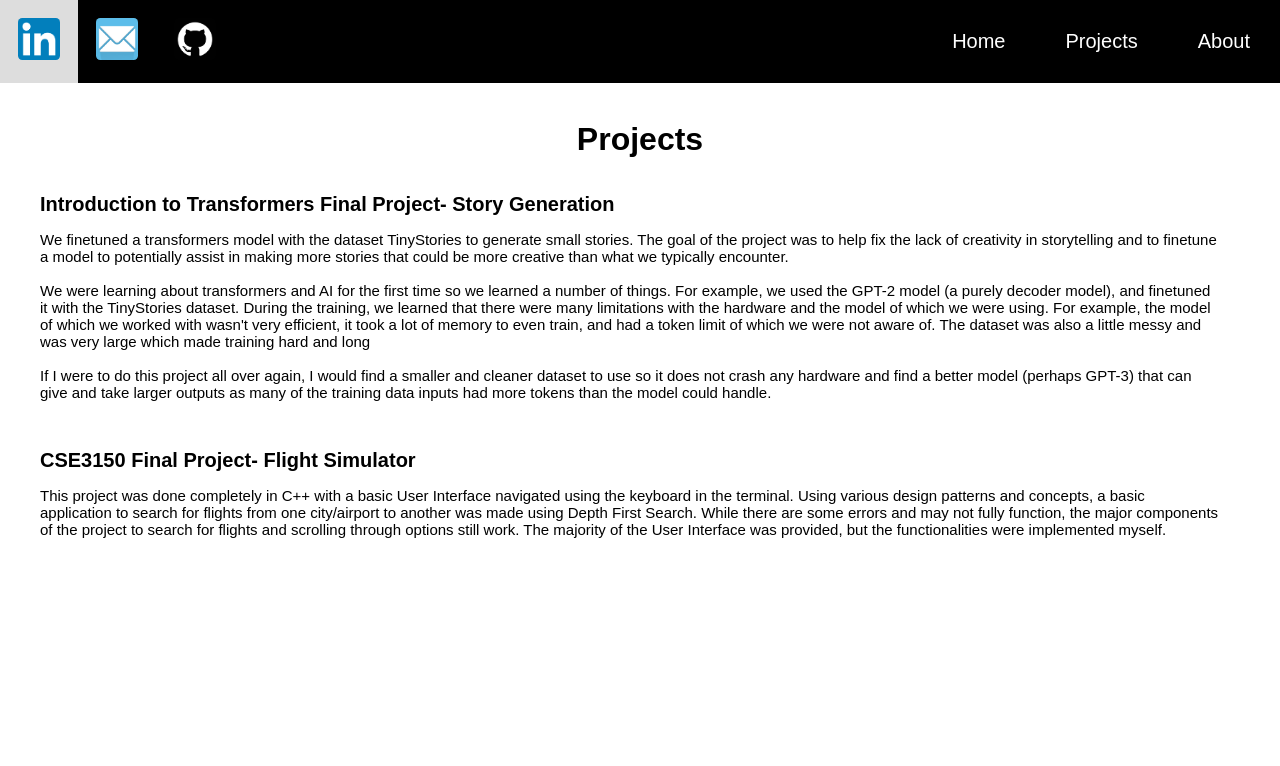
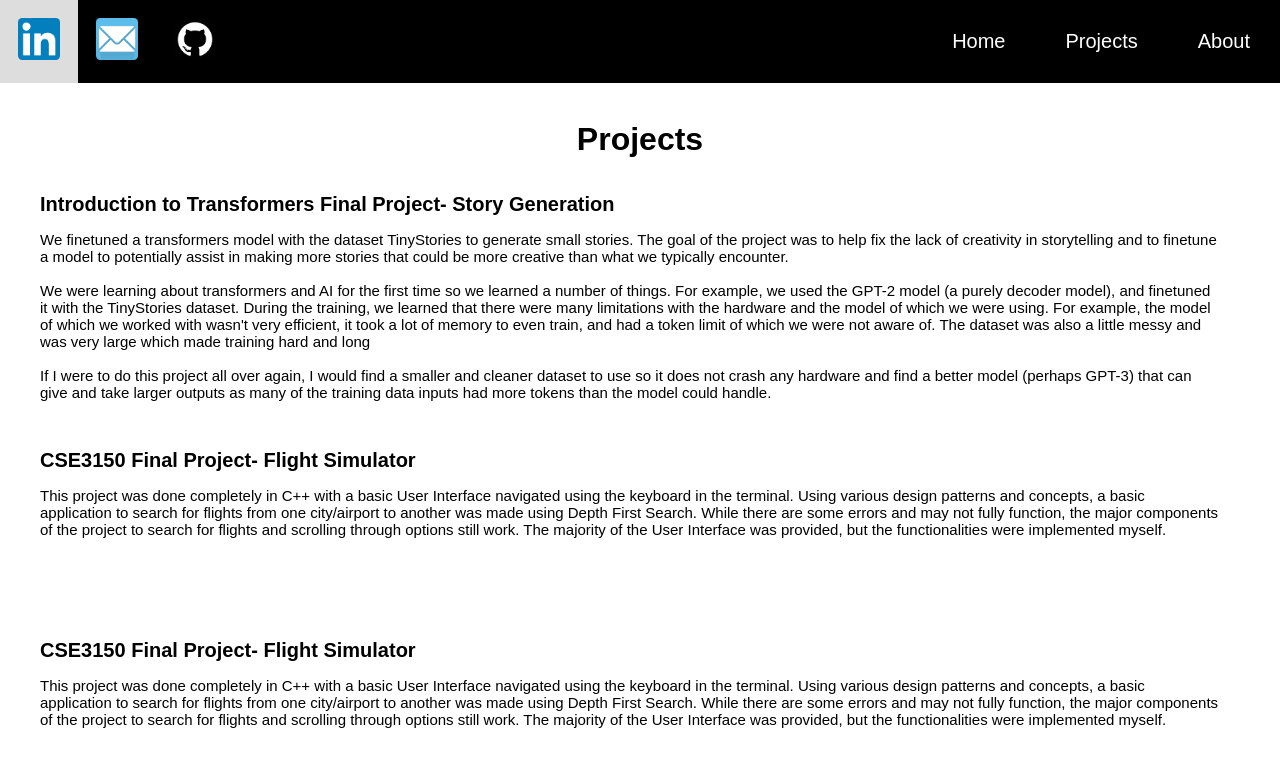
Before and after one commit to PsYchiiC8/PsYchiiC8.github.io, a React (Create React App) app: page /#/projects in a window 1280 px wide. Shown: the top 766 px of the page. Built offline with nearby package versions, Linux system fonts and the light colour scheme.

Commit message:
Configure React app for deployment to GitHub Pages

```diff
--- a/src/Projects.js
+++ b/src/Projects.js
@@ -55,8 +55,28 @@ function Projects() {
         </tr>
 
         <tr>
+            <td style={{ width: '85%', paddingLeft: '30px', paddingRight: '50px', paddingBottom: '30px'  }}>
+                <b style={{fontSize: '20px'}}>CSE3150 Final Project- Flight Simulator</b>
 
+                <br></br>
+
+                <p style = {{ fontSize: '15px' }}>
+                    This project was done completely in C++ with a basic User Interface navigated using the keyboard in the terminal.
+                    Using various design patterns and concepts, a basic application to search for flights from one city/airport to another
+                    was made using Depth First Search. While there are some errors and may not fully function, the major components of the project
+                    to search for flights and scrolling through options still work. The majority of the User Interface was provided, but the functionalities were implemented myself.
+                </p>
+            </td>
         </tr>
+
+        <tr>
+            <td style={{ width: '85%', paddingLeft: '30px', paddingRight: '50px', paddingBottom: '30px'  }}>
+                <p>
+
+                </p>
+            </td>
+        </tr>
+
     </table>
     </div>
   );
```
Also changed, not shown: 1 other file (tests, documents, lock files or other folders).
